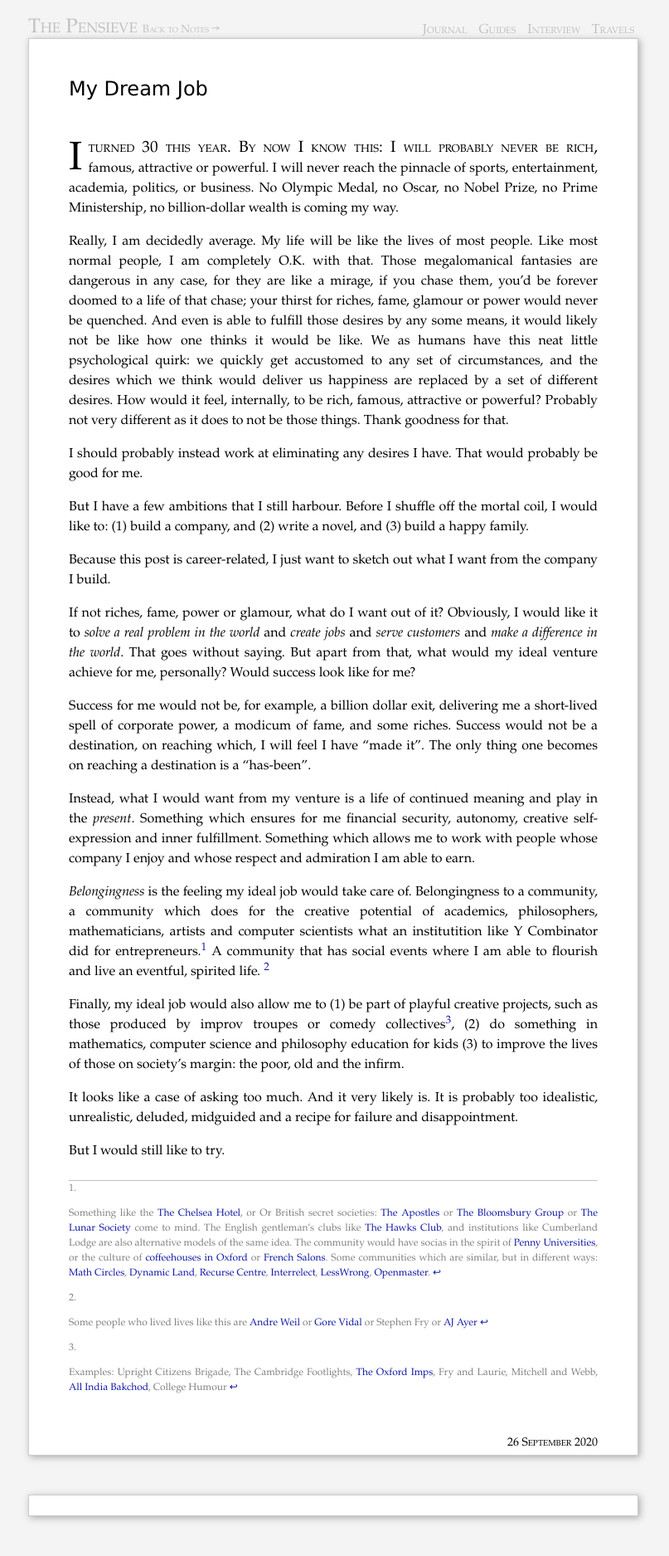
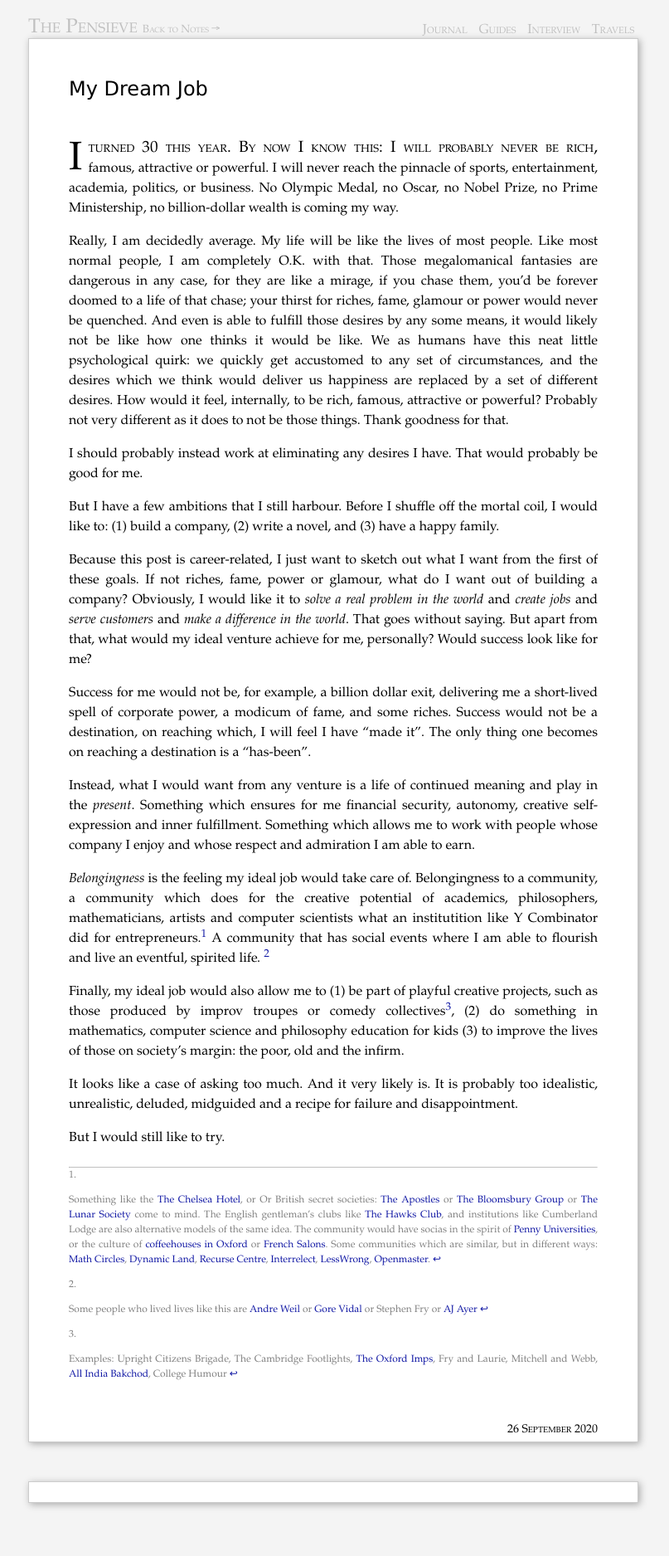
Before and after one commit to piyushahuja/piyushahuja.github.io, a Jekyll site: the page built from _posts/journal/2020-09-26-grail.md, in a window 1280 px wide. Shown: the whole page at 83% size, without its empty margins (238-1045 px from the left). Built offline with Jekyll 4.4.1, drawn with Linux system fonts in a browser that asks for light colours; comment, search, counter and statistics services are not loaded.

Commit message:
auto deployed

```diff
--- a/_posts/journal/2020-09-26-grail.md
+++ b/_posts/journal/2020-09-26-grail.md
@@ -15,15 +15,13 @@ Really, I am decidedly average. My life will be like the lives of most people.
 
 I should probably instead work at eliminating any desires I have. That would probably be good for me.
 
-But I have a few ambitions that I still harbour. Before I shuffle off the mortal coil, I would like to: (1) build a company, and (2) write a novel, and (3) build a happy family.
+But I have a few ambitions that I still harbour. Before I shuffle off the mortal coil, I would like to: (1) build a company, (2) write a novel, and (3) have a happy family.
 
-Because this post is career-related, I just want to sketch out what I want from the company I build.
-
-If not riches, fame, power or glamour, what do I want out of it? Obviously, I would like it to *solve a real problem in the world* and *create jobs* and *serve customers* and *make a difference in the world*. That goes without saying. But apart from that, what would my ideal venture achieve for me, personally? Would success look like for me?
+Because this post is career-related, I just want to sketch out what I want from the first of these goals.  If not riches, fame, power or glamour, what do I want out of building a company? Obviously, I would like it to *solve a real problem in the world* and *create jobs* and *serve customers* and *make a difference in the world*. That goes without saying. But apart from that, what would my ideal venture achieve for me, personally? Would success look like for me?
 
 Success for me would not be, for example, a billion dollar exit, delivering me a short-lived spell of corporate power,  a modicum of fame, and some riches. Success would not be a destination, on reaching which, I will feel I have "made it". The only thing one becomes on reaching a destination is a "has-been".
 
-Instead, what I would want from my venture is a life of continued meaning and play in the *present*. Something which ensures for me financial security, autonomy, creative self-expression and inner fulfillment. Something which allows me to work with people whose company I enjoy and whose respect and admiration I am able to earn.
+Instead, what I would want from any venture is a life of continued meaning and play in the *present*. Something which ensures for me financial security, autonomy, creative self-expression and inner fulfillment. Something which allows me to work with people whose company I enjoy and whose respect and admiration I am able to earn.
 
 *Belongingness* is the feeling my ideal job would take care of. Belongingness to a community, a community which does for the creative potential of academics, philosophers, mathematicians, artists and computer scientists what an institutition like Y Combinator did for entrepreneurs.[^Community] A community that has social events where I am able to flourish and live an eventful, spirited life. [^Personalities]
 
```
